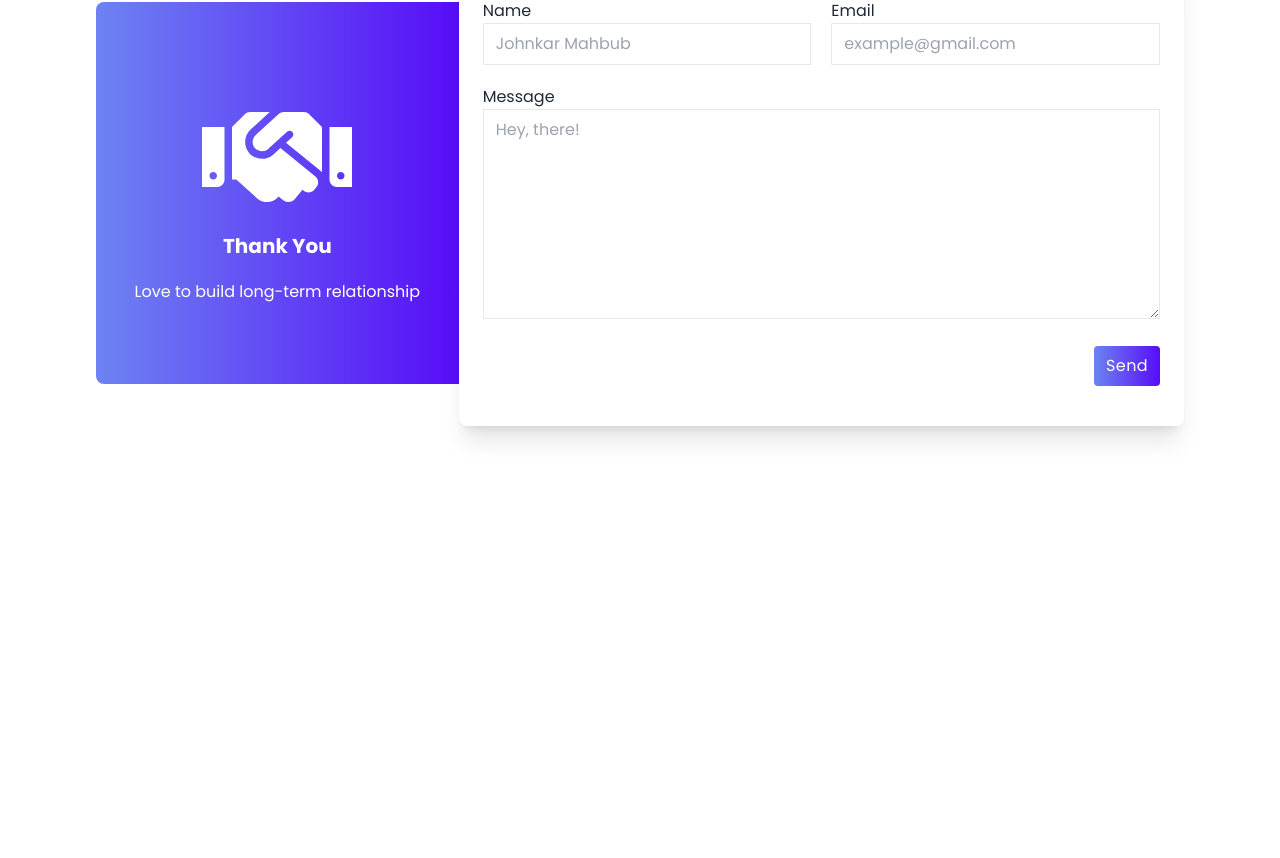
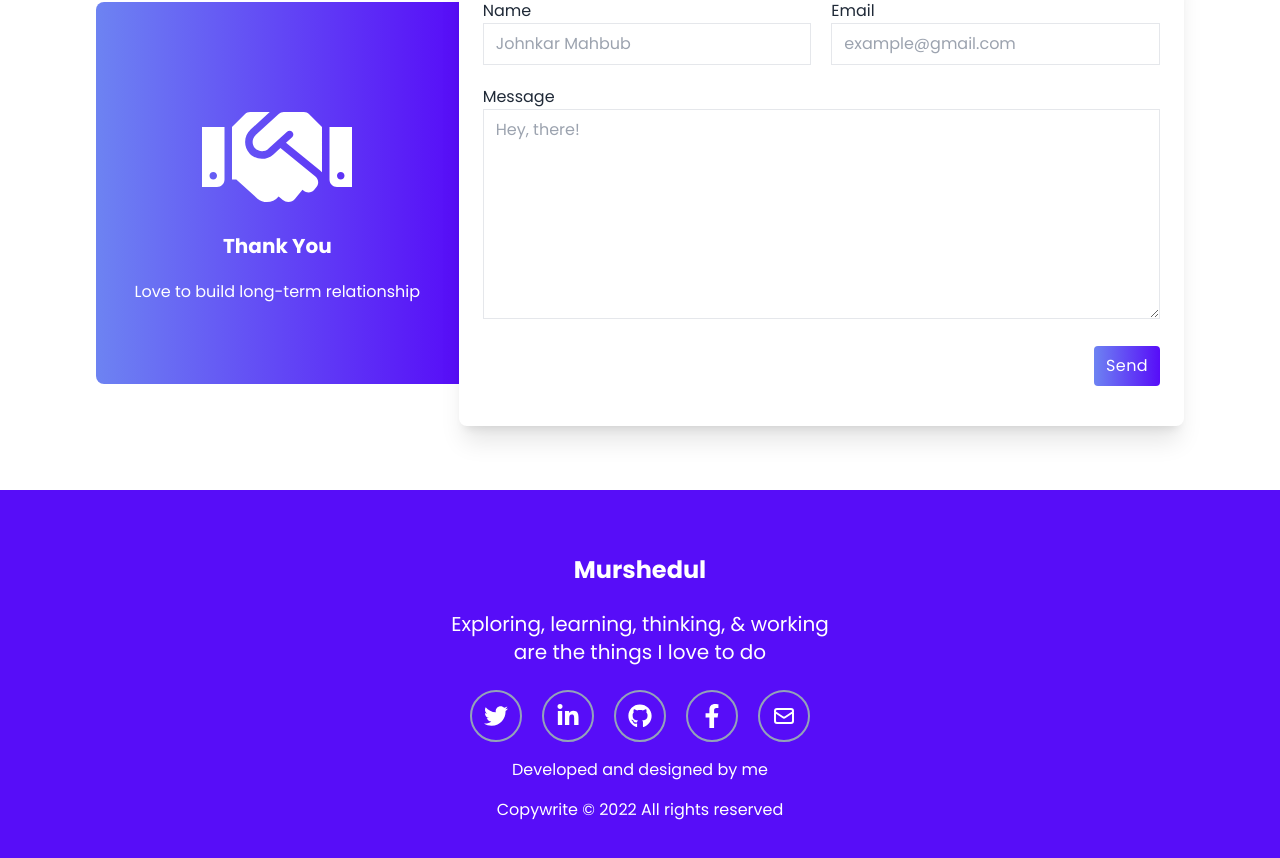
Before and after one commit to hnMurshed/murshedul-portfolio, a React (Create React App) app: page /home in a window 1280 px wide. Shown: the part 3775-4633 px from the top of the page. Before the commit the page ends 4265 px from the top, so only its background shows below. Built offline with nearby package versions, Linux system fonts and the light colour scheme.

Commit message:
footer added

```diff
--- a/src/App.js
+++ b/src/App.js
@@ -3,6 +3,7 @@ import './App.css';
 import Navbar from './pages/shared/Navbar/Navbar';
 import { Route, Routes } from 'react-router-dom';
 import Homepage from './pages/homepage/Homepage';
+import Footer from './pages/shared/Footer/Footer';
 
 function App() {
   return (
@@ -12,6 +13,7 @@ function App() {
         <Route path='/' element={<Homepage />}></Route>
         <Route path='home' element={<Homepage />}></Route>
       </Routes>
+      <Footer></Footer>
     </div>
   );
 }
--- /dev/null
+++ b/src/pages/shared/Footer/Footer.js
@@ -0,0 +1,24 @@
+import React from 'react';
+import { FaGithub, FaLinkedinIn, FaTwitter, FaFacebookF } from "react-icons/fa";
+import { HiOutlineMail } from "react-icons/hi";
+import { Link } from 'react-router-dom';
+
+const Footer = () => {
+    return (
+        <footer className='bg-primary text-center py-16'>
+            <Link to='/' className='text-white text-2xl font-bold'>Murshedul</Link>
+            <p className='text-white text-xl my-6'>Exploring, learning, thinking, & working <br />are the things I love to do</p>
+            <div className="flex items-center justify-center gap-5 text-white text-2xl">
+                <a href='https://github.com/hnMurshed' target='_blank' rel='noreferrer' className='border-2 border-slate-400 hover:bg-white hover:text-primary duration-300 p-3 rounded-full'><FaTwitter /></a>
+                <a href='https://www.linkedin.com/in/md-murshedul-227747192/' target='_blank' rel='noreferrer' className='border-2 border-slate-400 hover:bg-white hover:text-primary duration-300 p-3 rounded-full'><FaLinkedinIn /></a>
+                <a href='https://github.com/hnMurshed' target='_blank' rel='noreferrer' className='border-2 border-slate-400 hover:bg-white hover:text-primary duration-300 p-3 rounded-full'><FaGithub /></a>
+                <a href='https://github.com/hnMurshed' target='_blank' rel='noreferrer' className='border-2 border-slate-400 hover:bg-white hover:text-primary duration-300 p-3 rounded-full'><FaFacebookF /></a>
+                <a href='https://github.com/hnMurshed' target='_blank' rel='noreferrer' className='border-2 border-slate-400 hover:bg-white hover:text-primary duration-300 p-3 rounded-full'><HiOutlineMail /></a>
+            </div>
+            <p className='text-white my-4'>Developed and designed by me</p>
+            <p className='text-white my-4'>Copywrite &copy; {new Date().getFullYear()} All rights reserved</p>
+        </footer>
+    );
+};
+
+export default Footer;
```
